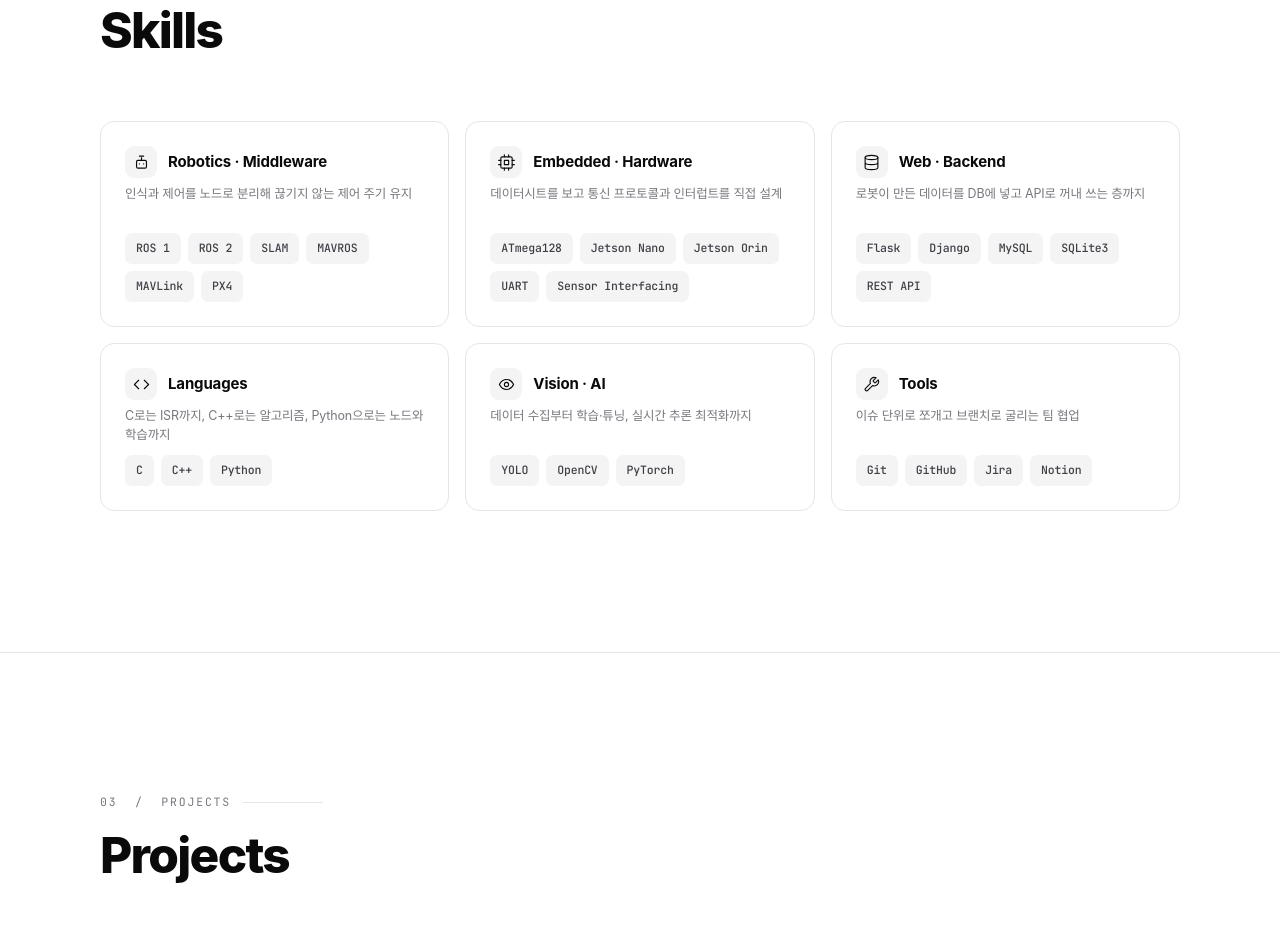
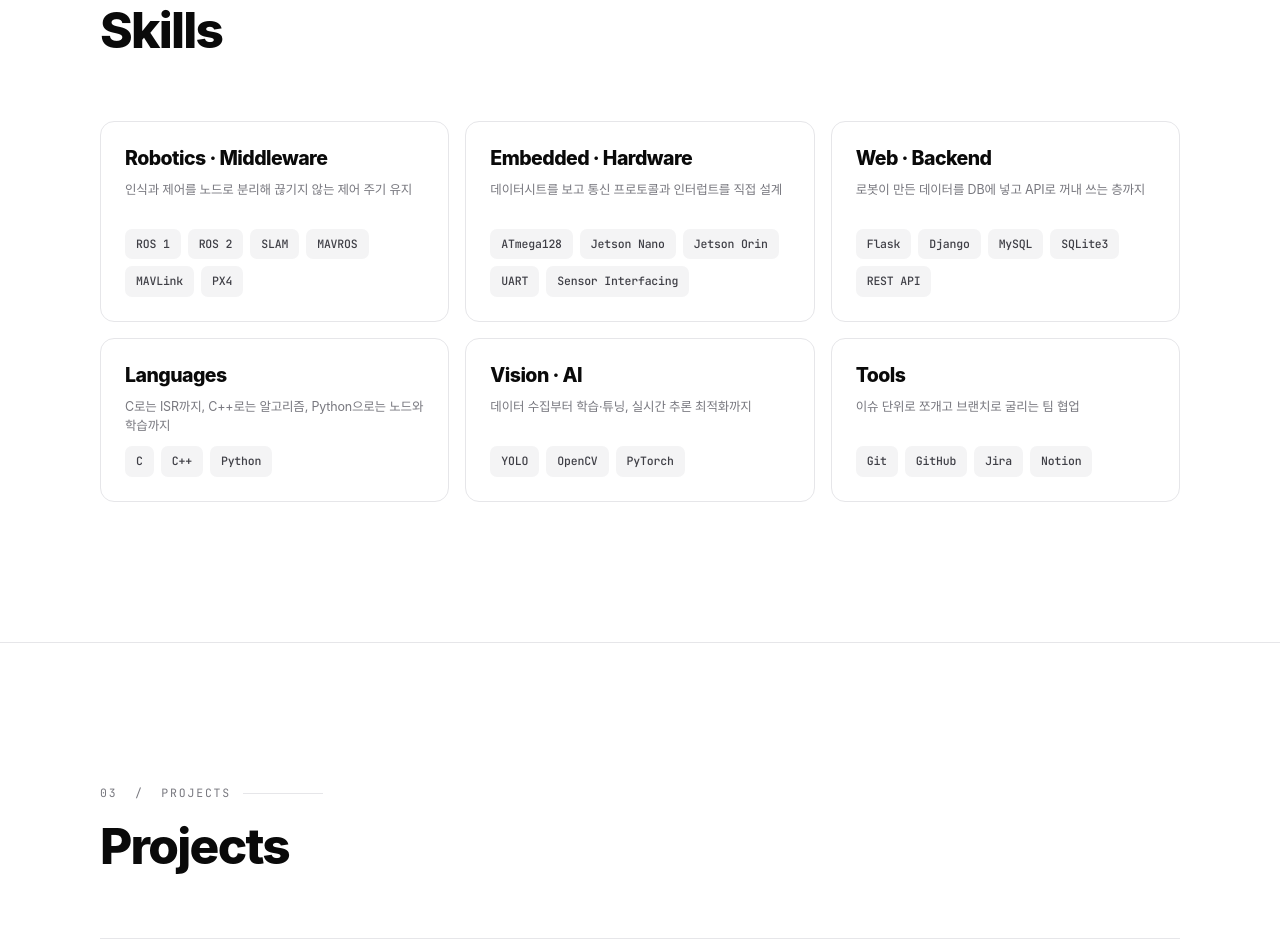
Before and after one commit to tlrma/tlrma.github.io, a plain HTML site: page index.html in a window 1280 px wide. Shown: the part 1904-2847 px from the top of the page. Drawn offline with Linux system fonts and the light colour scheme; no server answers; a web font is replaced by a local one.

Commit message:
Update index.html

```diff
--- a/index.html
+++ b/index.html
@@ -248,12 +248,8 @@
   transition:transform .3s var(--ease),box-shadow .3s var(--ease),border-color .3s;
 }
 .skill-card:hover{transform:translateY(-3px);box-shadow:var(--shadow);border-color:var(--muted);}
-.skill-head{display:flex;align-items:center;gap:11px;margin-bottom:6px;}
-.skill-ico{
-  width:32px;height:32px;border-radius:9px;background:var(--chip);display:grid;place-items:center;flex:0 0 auto;
-}
-.skill-ico svg{width:17px;height:17px;stroke:var(--fg);fill:none;stroke-width:1.6;stroke-linecap:round;stroke-linejoin:round;}
-.skill-card h3{margin:0;font-size:15px;font-weight:700;letter-spacing:-.01em;}
+.skill-head{margin-bottom:9px;}
+.skill-card h3{margin:0;font-size:clamp(17px,1.9vw,19.5px);font-weight:800;letter-spacing:-.028em;line-height:1.25;}
 .skill-note{margin:0 0 10px;font-size:12.5px;line-height:1.55;color:var(--muted);min-height:calc(2 * 1.55em);}
 .chips{display:flex;flex-wrap:wrap;gap:7px;}
 .chip{
@@ -859,7 +855,6 @@
 
       <div class="skill-card rv">
         <div class="skill-head">
-          <span class="skill-ico"><svg viewBox="0 0 24 24"><rect x="5" y="9" width="14" height="11" rx="2"/><path d="M12 9V5M9 3h6M9 14h.01M15 14h.01"/></svg></span>
           <h3>Robotics · Middleware</h3>
         </div>
         <p class="skill-note">인식과 제어를 노드로 분리해 끊기지 않는 제어 주기 유지</p>
@@ -871,7 +866,6 @@
 
       <div class="skill-card rv" data-d="1">
         <div class="skill-head">
-          <span class="skill-ico"><svg viewBox="0 0 24 24"><rect x="4" y="4" width="16" height="16" rx="2"/><rect x="9" y="9" width="6" height="6"/><path d="M9 1v3M15 1v3M9 20v3M15 20v3M1 9h3M1 15h3M20 9h3M20 15h3"/></svg></span>
           <h3>Embedded · Hardware</h3>
         </div>
         <p class="skill-note">데이터시트를 보고 통신 프로토콜과 인터럽트를 직접 설계</p>
@@ -883,7 +877,6 @@
 
       <div class="skill-card rv" data-d="2">
         <div class="skill-head">
-          <span class="skill-ico"><svg viewBox="0 0 24 24"><ellipse cx="12" cy="5" rx="9" ry="3"/><path d="M3 5v14c0 1.7 4 3 9 3s9-1.3 9-3V5M3 12c0 1.7 4 3 9 3s9-1.3 9-3"/></svg></span>
           <h3>Web · Backend</h3>
         </div>
         <p class="skill-note">로봇이 만든 데이터를 DB에 넣고 API로 꺼내 쓰는 층까지</p>
@@ -895,7 +888,6 @@
 
       <div class="skill-card rv">
         <div class="skill-head">
-          <span class="skill-ico"><svg viewBox="0 0 24 24"><path d="m16 18 6-6-6-6M8 6l-6 6 6 6"/></svg></span>
           <h3>Languages</h3>
         </div>
         <p class="skill-note">C로는 ISR까지, C++로는 알고리즘, Python으로는 노드와 학습까지</p>
@@ -906,7 +898,6 @@
 
       <div class="skill-card rv" data-d="1">
         <div class="skill-head">
-          <span class="skill-ico"><svg viewBox="0 0 24 24"><path d="M2 12s3.5-7 10-7 10 7 10 7-3.5 7-10 7-10-7-10-7z"/><circle cx="12" cy="12" r="3"/></svg></span>
           <h3>Vision · AI</h3>
         </div>
         <p class="skill-note">데이터 수집부터 학습·튜닝, 실시간 추론 최적화까지</p>
@@ -917,7 +908,6 @@
 
       <div class="skill-card rv" data-d="2">
         <div class="skill-head">
-          <span class="skill-ico"><svg viewBox="0 0 24 24"><path d="M14.7 6.3a1 1 0 000 1.4l1.6 1.6a1 1 0 001.4 0l3.77-3.77a6 6 0 01-7.94 7.94l-6.9 6.9a2.12 2.12 0 01-3-3l6.9-6.9a6 6 0 017.94-7.94l-3.76 3.76z"/></svg></span>
           <h3>Tools</h3>
         </div>
         <p class="skill-note">이슈 단위로 쪼개고 브랜치로 굴리는 팀 협업</p>
```
